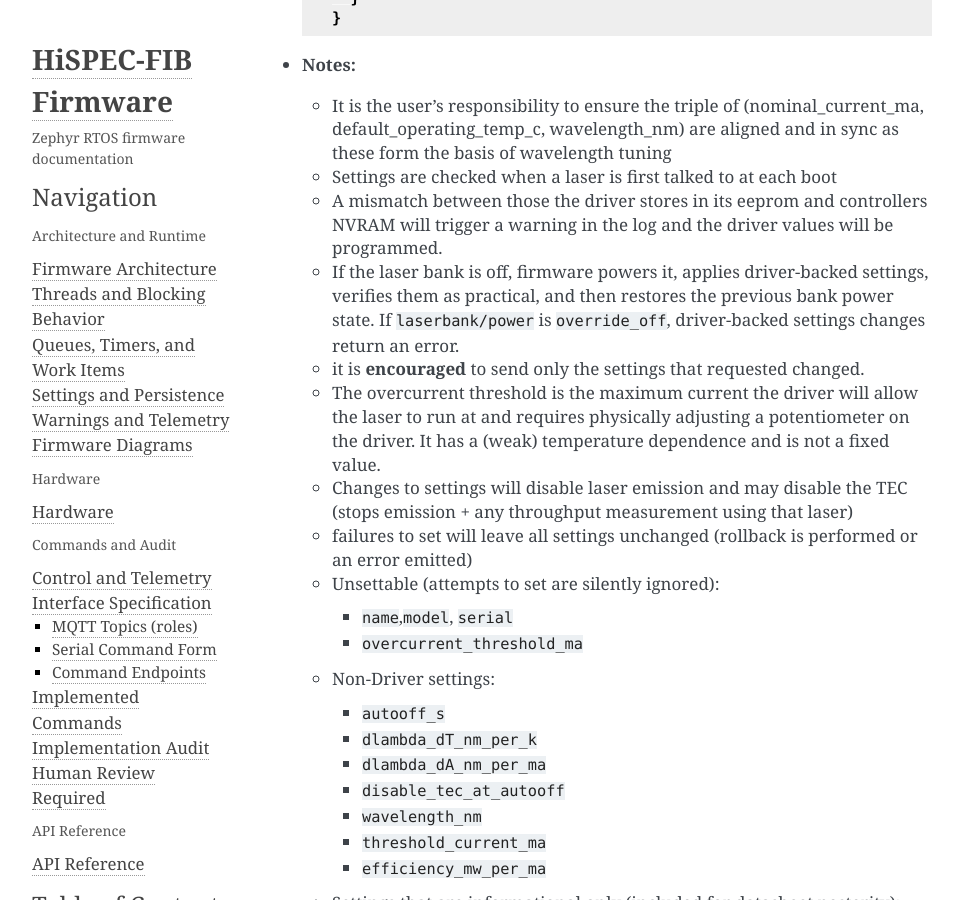
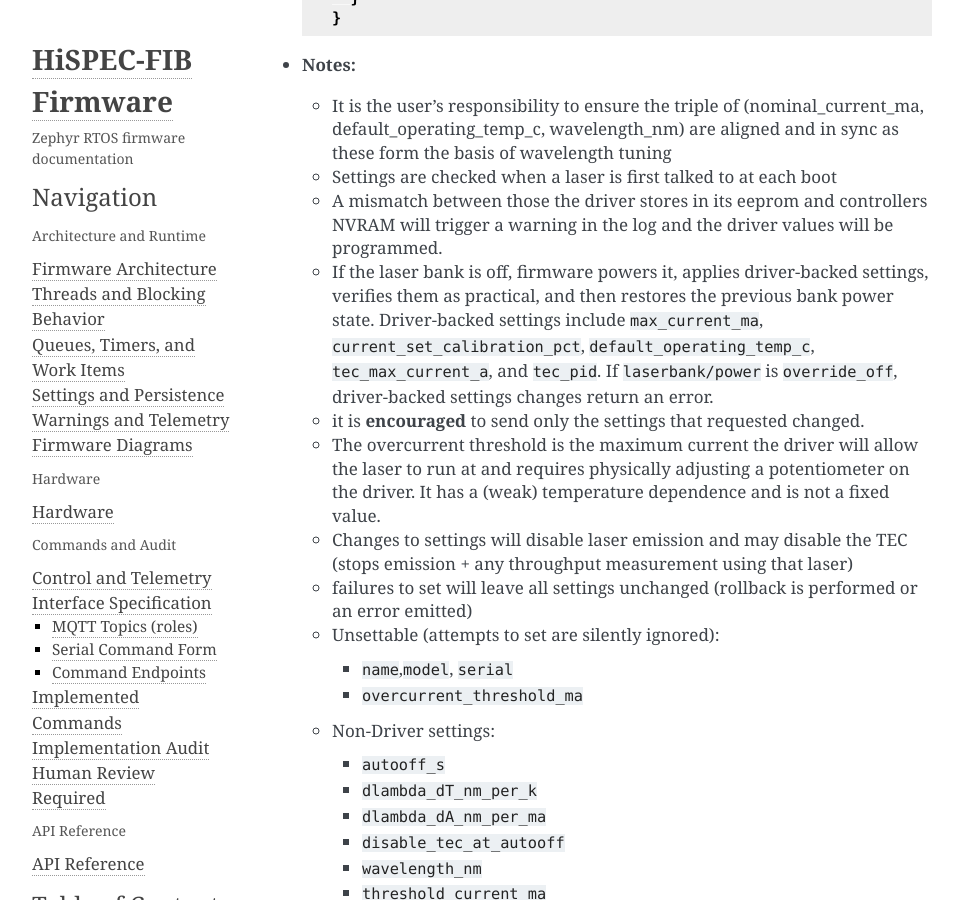
Before and after one commit to COO-Utilities/hispec-tib, a Sphinx documentation site: the page built from doc/commands.md, in a window 1280 px wide and 900 px high, scrolled down 16124 px. Shown: the whole window, without its empty margins (148-1111 px from the left). Built offline with Sphinx 7.4.7, drawn with Linux system fonts in a browser that asks for light colours.

```diff
--- a/doc/commands.md
+++ b/doc/commands.md
@@ -716,8 +716,11 @@
   - It is the user's responsibility to ensure the triple of (nominal_current_ma, default_operating_temp_c, wavelength_nm) are aligned and in sync as these form the basis of wavelength tuning
   - Settings are checked when a laser is first talked to at each boot
   - A mismatch between those the driver stores in its eeprom and controllers NVRAM will trigger a warning in the log and the driver values will be programmed.
-  - If the laser bank is off, firmware powers it, applies driver-backed settings, verifies them as practical, and then
-    restores the previous bank power state. If `laserbank/power` is `override_off`, driver-backed settings changes return
+  - If the laser bank is off, firmware powers it, applies driver-backed settings,
+    verifies them as practical, and then restores the previous bank power state.
+    Driver-backed settings include `max_current_ma`, `current_set_calibration_pct`,
+    `default_operating_temp_c`, `tec_max_current_a`, and `tec_pid`. If
+    `laserbank/power` is `override_off`, driver-backed settings changes return
     an error.
   - it is **encouraged** to send only the settings that requested changed.
   - The overcurrent threshold is the maximum current the driver will allow the laser to run at and requires physically
```
Also changed, not shown: 2 other files.
